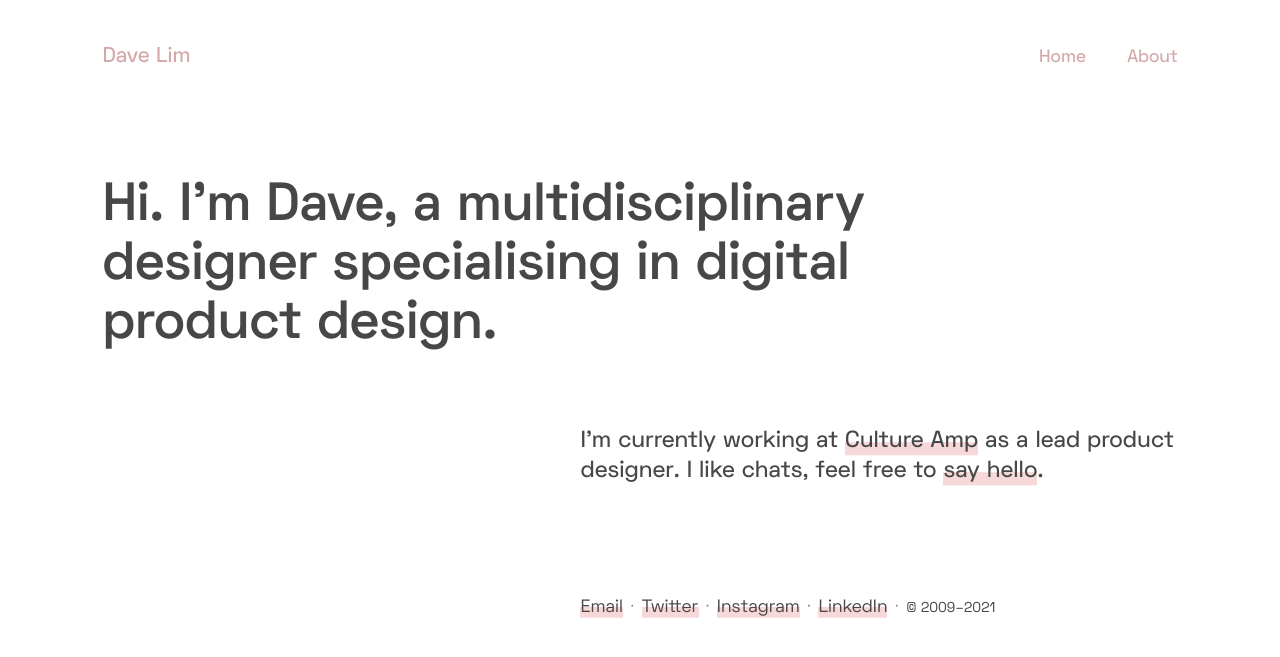
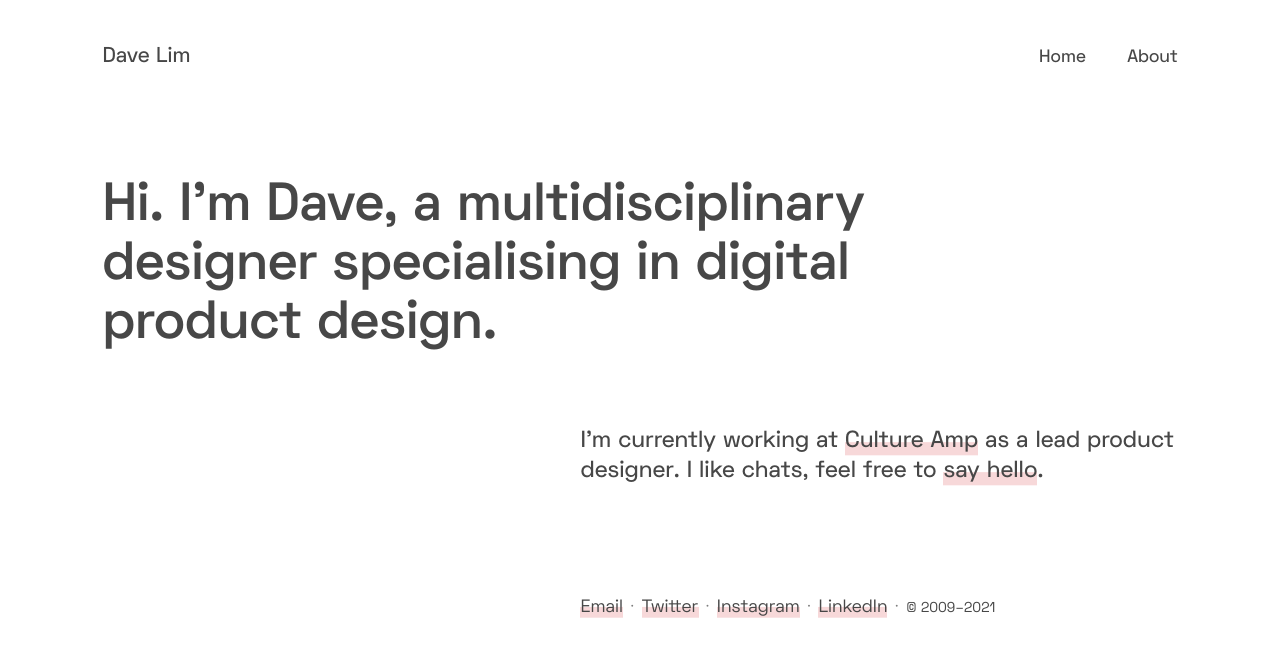
Before and after one commit to dlimiter/dlimiter.github.io, a Jekyll site: the page built from index.html, in a window 1280 px wide. Shown: the top 657 px of the page. Built offline with Jekyll 4.4.1, drawn with Linux system fonts in a browser that asks for light colours.

Commit message:
Adds style tweaks

```diff
--- a/css/style.scss
+++ b/css/style.scss
@@ -353,8 +353,8 @@
       transition: 0.15s transform ease-out;
       transform-origin: 0 1em;
       border-radius: 50%;
-      width: 100%;
-      height: 100%;
+      width: 2.1rem;
+      height: 2.1rem;
       background: $link-hover-1;
       transform: scale(0);
       transform-origin: center;
@@ -396,7 +396,7 @@
 }
 
 .nav__item {
-  color: $pink-text;
+  color: $text;
   text-decoration: none;
   vertical-align: middle;
   font-weight: 500;
@@ -405,23 +405,69 @@
   &:last-of-type {
     margin-right: 0;
   }
+  &:before, &:after {
+    will-change: transform;
+    content: "";
+    display: block;
+    position: absolute;
+    z-index: -1;
+  }
   &:before {
-    content: none;
+    transition: 0.15s transform ease-out;
+    transform-origin: 0 1em;
+    border-radius: 50%;
+    $dim: 2.2rem;
+    left: 50%;
+    top: - $dim / 5;
+    margin-left: - $dim / 2;
+    width: $dim;
+    height: $dim;
+    background: $link-hover-1;
+    transform: scale(0);
+    transform-origin: center;
   }
   &:hover {
-    color: shade($pink-text,10%);
+    color: $pink-text-2;
+    &:before {
+      transform: none;
+      background: $link-hover-2;
+    }
   }
-  &:active {
-    color: shade($pink-text,10%);
-  }
-  &:visited {
-  }
+
 }
 
 a.nav__logo {
   @extend .nav__item;
   font-size: 1.2rem;
   line-height: 1.2;
+  &:before, &:after {
+    will-change: transform;
+    content: "";
+    display: block;
+    position: absolute;
+    z-index: -1;
+  }
+  &:before {
+    transition: 0.15s transform ease-out;
+    transform-origin: 0 1em;
+    border-radius: 50%;
+    $dim: 4.2rem;
+    left: 50%;
+    top: - $dim / 3;
+    margin-left: - $dim / 2;
+    width: $dim;
+    height: $dim;
+    background: $link-hover-1;
+    transform: scale(0);
+    transform-origin: center;
+  }
+  &:hover {
+    color: $pink-text-2;
+    &:before {
+      transform: none;
+      background: $link-hover-2;
+    }
+  }
 }
 
 .recipe {
```
